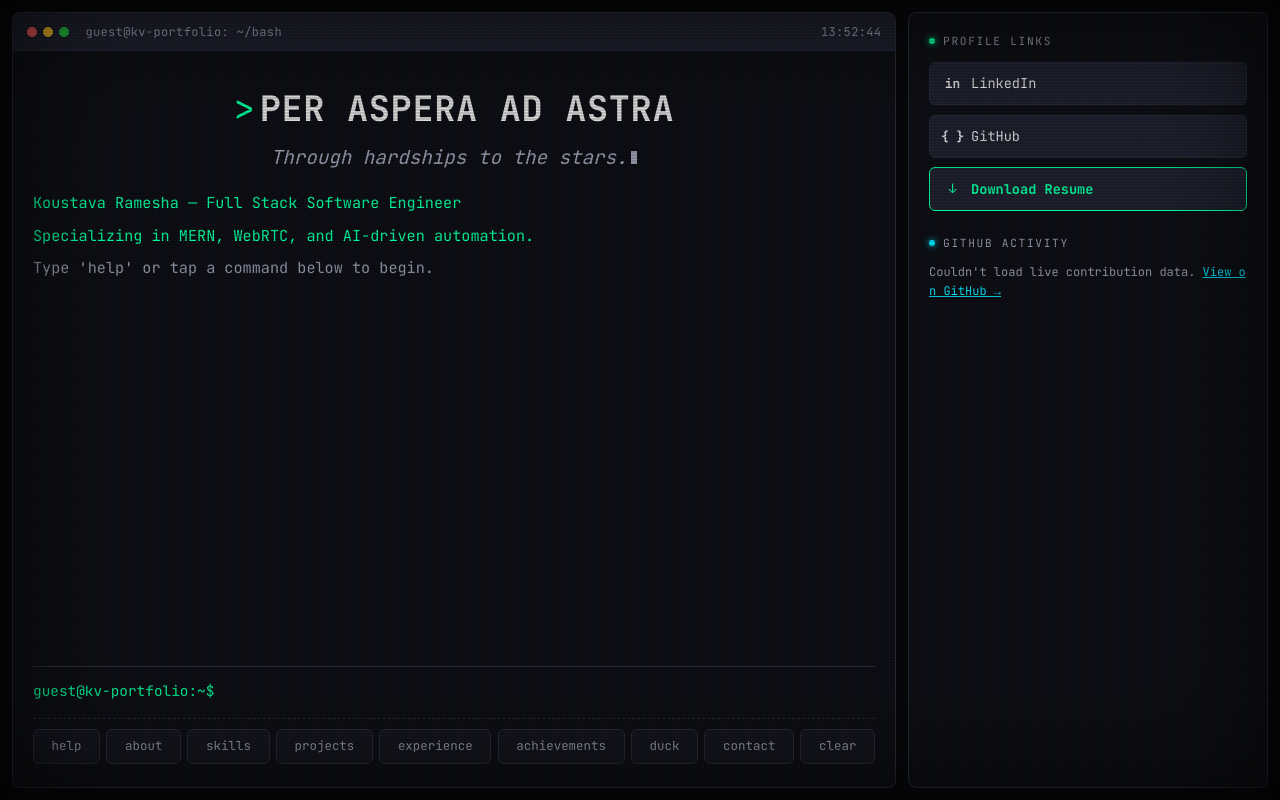
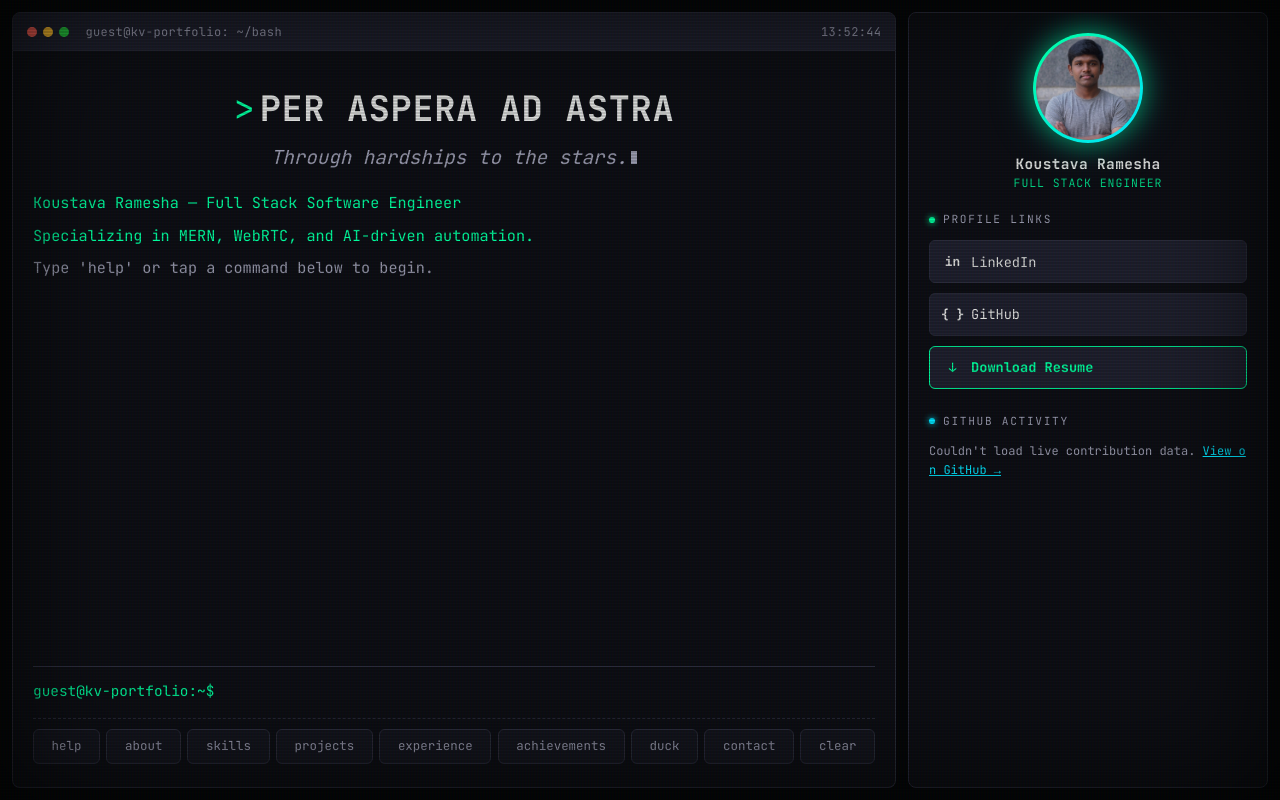
Before and after one commit to KoustavaRamesha/portfolio, a plain HTML site: page index.html in a window 1280 px wide. Drawn offline with nearby package versions, Linux system fonts and the light colour scheme; no server answers.

Commit message:
Sync index.html with portfolio.html (add profile picture + CRT fix)

```diff
--- a/index.html
+++ b/index.html
@@ -101,7 +101,8 @@
     height: 100dvh;
     padding: 0.75rem;
     position: relative;
-    z-index: 10;
+    /* z-index intentionally removed: it was creating a stacking context
+       that prevented children from exceeding the CRT overlay (z-index:100) */
     display: flex;
     flex-direction: column;
     box-sizing: border-box;
@@ -312,6 +313,55 @@
   }
   .side-panel-label .led { width: 6px; height: 6px; border-radius: 50%; background: var(--green); box-shadow: 0 0 6px var(--green); animation: blink 2.4s infinite; flex-shrink: 0; }
 
+  /* Profile Picture */
+  .profile-pic-wrap {
+    display: flex;
+    flex-direction: column;
+    align-items: center;
+    gap: 0.6rem;
+    margin-bottom: 1.25rem;
+    flex-shrink: 0;
+  }
+  .profile-pic-frame {
+    width: 110px;
+    height: 110px;
+    border-radius: 50%;
+    padding: 3px;
+    background: linear-gradient(135deg, var(--green), var(--cyan));
+    box-shadow: 0 0 18px rgba(0, 255, 159, 0.35), 0 0 40px rgba(0, 229, 255, 0.1);
+    flex-shrink: 0;
+    animation: picGlow 3s ease-in-out infinite;
+    position: relative;
+    z-index: 101; /* Above CRT overlay (z-index:100) — works now that #terminalApp no longer creates a stacking context */
+  }
+  @keyframes picGlow {
+    0%, 100% { box-shadow: 0 0 18px rgba(0, 255, 159, 0.35), 0 0 40px rgba(0, 229, 255, 0.1); }
+    50% { box-shadow: 0 0 28px rgba(0, 255, 159, 0.6), 0 0 55px rgba(0, 229, 255, 0.2); }
+  }
+  .profile-pic-frame img {
+    width: 100%;
+    height: 100%;
+    border-radius: 50%;
+    object-fit: cover;
+    object-position: top;
+    display: block;
+    filter: brightness(0.97) contrast(1.03);
+  }
+  .profile-pic-name {
+    color: var(--text);
+    font-size: 0.9rem;
+    font-weight: bold;
+    letter-spacing: 0.03em;
+    text-align: center;
+  }
+  .profile-pic-role {
+    color: var(--green);
+    font-size: 0.72rem;
+    letter-spacing: 0.08em;
+    text-align: center;
+    opacity: 0.85;
+  }
+
   /* Profile link buttons */
   .profile-links { display: flex; flex-direction: column; gap: 0.6rem; flex-shrink: 0; }
   .side-link-btn {
@@ -418,6 +468,18 @@
 
     <!-- Side panel: profile links, resume download, live GitHub contribution graph -->
     <aside class="side-panel" id="sidePanel" aria-hidden="true">
+
+      <!-- Profile Picture -->
+      <div class="profile-pic-wrap">
+        <div class="profile-pic-frame">
+          <img src="profile.jpg" alt="Koustava Ramesha" draggable="false">
+        </div>
+        <div>
+          <div class="profile-pic-name">Koustava Ramesha</div>
+          <div class="profile-pic-role">FULL STACK ENGINEER</div>
+        </div>
+      </div>
+
       <div class="side-panel-label"><span class="led"></span>PROFILE LINKS</div>
       <div class="profile-links">
         <a href="https://www.linkedin.com/in/koustava-ramesha-b86214280/" target="_blank" rel="noopener" class="side-link-btn">
```
